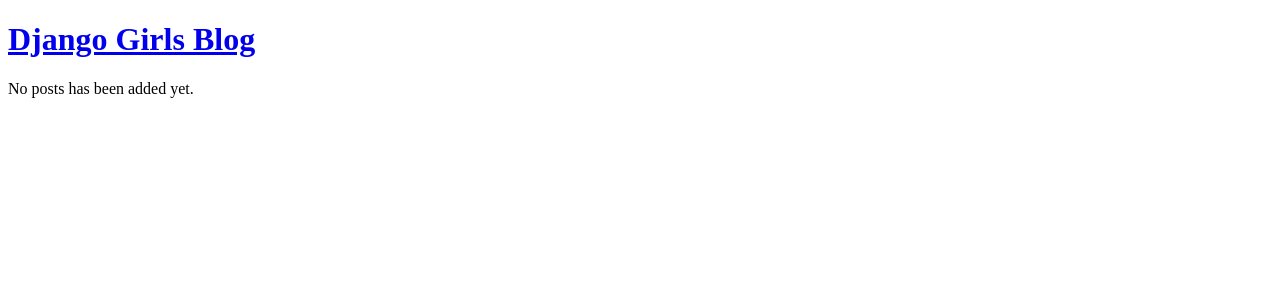
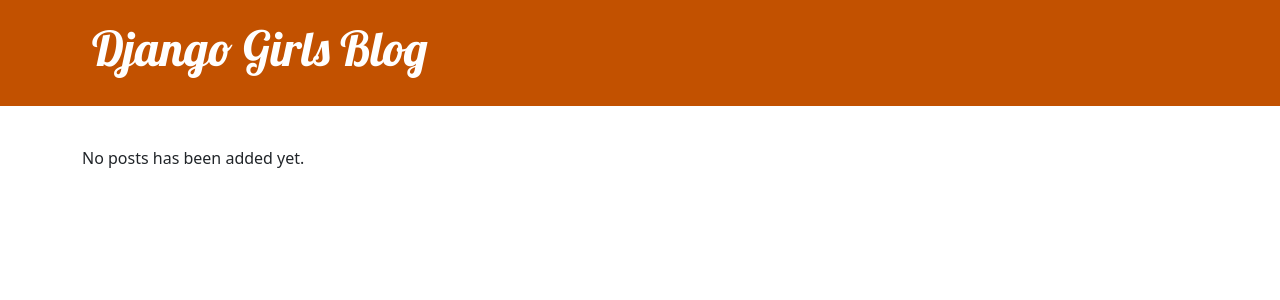
Before and after one commit to ReinX24/mysite, a Django app: page / in a window 1280 px wide. Shown: the top 300 px of the page. Run offline with Django 5.2, Linux system fonts and the light colour scheme; data that the repository does not hold is empty.

Commit message:
Styled post_list page and added post_detail page.

```diff
--- /dev/null
+++ b/blog/static/css/blog.css
@@ -0,0 +1,76 @@
+.page-header {
+    background-color: #C25100;
+    margin-top: 0;
+    margin-bottom: 40px;
+    padding: 20px 20px 20px 40px;
+}
+
+.page-header h1,
+.page-header h1 a,
+.page-header a:visited,
+.page-header h1 a :active {
+    color: #ffffff;
+    font-size: 36pt;
+    text-decoration: none;
+}
+
+h1,
+h2,
+h3,
+h4 {
+    font-family: 'Lobster', cursive;
+}
+
+.date {
+    color: #828282;
+}
+
+.save {
+    float: right;
+}
+
+.post-form textarea,
+.post-form input {
+    width: 100%;
+}
+
+.top-menu,
+.top-menu:hover,
+.top-menu:visited {
+    color: #ffffff;
+    float: right;
+    font-size: 26pt;
+    margin-right: 20px;
+}
+
+.post {
+    margin-bottom: 70px;
+}
+
+.post h2 a,
+.post h2 a:visited {
+    color: #000000;
+}
+
+.post>.date,
+.post>.actions {
+    float: right;
+}
+
+.btn-secondary,
+.btn-secondary:visited {
+    color: #C25100;
+    background: none;
+    border-color: #C25100;
+}
+
+.btn-secondary:hover {
+    color: #ffffff;
+    background-color: #C25100;
+}
+
+h1 a,
+h2 a {
+    color: #C25100;
+    font-family: 'Lobster';
+}
--- a/blog/templates/blog/base.html
+++ b/blog/templates/blog/base.html
@@ -1,3 +1,5 @@
+{% load static %}
+
 <!DOCTYPE html>
 <html lang="en">
 
@@ -5,11 +7,26 @@
     <meta charset="UTF-8">
     <meta name="viewport" content="width=device-width, initial-scale=1.0">
     <title>Django Girls Blog</title>
+    <link href="https://cdn.jsdelivr.net/npm/bootstrap@5.3.2/dist/css/bootstrap.min.css" rel="stylesheet"
+        integrity="sha384-T3c6CoIi6uLrA9TneNEoa7RxnatzjcDSCmG1MXxSR1GAsXEV/Dwwykc2MPK8M2HN" crossorigin="anonymous">
+    <link rel="stylesheet" href="{% static 'css/blog.css' %}">
+    <link rel="stylesheet" href="https://fonts.googleapis.com/css?family=Lobster&subset=latin,latin-ext">
 </head>
 
 <body>
-    {% block content %}
-    {% endblock content %}
+    <header class="page-header">
+        <div class="container">
+            <h1><a href="{% url 'blog:post_list' %}">Django Girls Blog</a></h1>
+        </div>
+    </header>
+    <main class="container">
+        <div class="row">
+            <div class="col">
+                {% block content %}
+                {% endblock content %}
+            </div>
+        </div>
+    </main>
 </body>
 
 </html>
--- a/blog/templates/blog/post_list.html
+++ b/blog/templates/blog/post_list.html
@@ -2,14 +2,11 @@
 
 {% block content %}
 
-<header>
-    <h1><a href="/">Django Girls Blog</a></h1>
-</header>
-
 {% for post in posts %}
-<article>
+<article class="post">
     <time>Published: {{ post.published_date }}</time>
-    <h2><a href="">{{ post.title }}</a></h2>
+    <h2><a href="{% url 'blog:post_detail' post_id=post.id %}">{{ post.title }}
+        </a></h2>
     <p>{{ post.text|linebreaksbr }}</p>
 </article>
 {% empty %}
--- a/blog/urls.py
+++ b/blog/urls.py
@@ -2,6 +2,8 @@
 
 from blog import views
 
+app_name = "blog"
 urlpatterns = [
     path("", views.post_list, name="post_list"),
+    path("post/<int:post_id>", views.post_detail, name="post_detail"),
 ]
--- a/blog/views.py
+++ b/blog/views.py
@@ -1,4 +1,4 @@
-from django.shortcuts import render
+from django.shortcuts import get_object_or_404, render
 from django.utils import timezone
 from blog.models import Post
 
@@ -10,3 +10,9 @@
         "published_date"
     )
     return render(request, "blog/post_list.html", {"posts": posts})
+
+
+def post_detail(request, post_id):
+    """Return a page with post details."""
+    post = get_object_or_404(Post, id=post_id)
+    return render(request, "blog/post_detail.html", {"post": post})
--- a/mysite/settings.py
+++ b/mysite/settings.py
@@ -121,7 +121,6 @@
 # https://docs.djangoproject.com/en/5.0/howto/static-files/
 
 STATIC_URL = "static/"
-STATIC_ROOT = os.path.join(BASE_DIR, "static")
 
 # Default primary key field type
 # https://docs.djangoproject.com/en/5.0/ref/settings/#default-auto-field
```
Also changed, not shown: blog/templates/blog/post_detail.html (added, +13 -0 lines).
